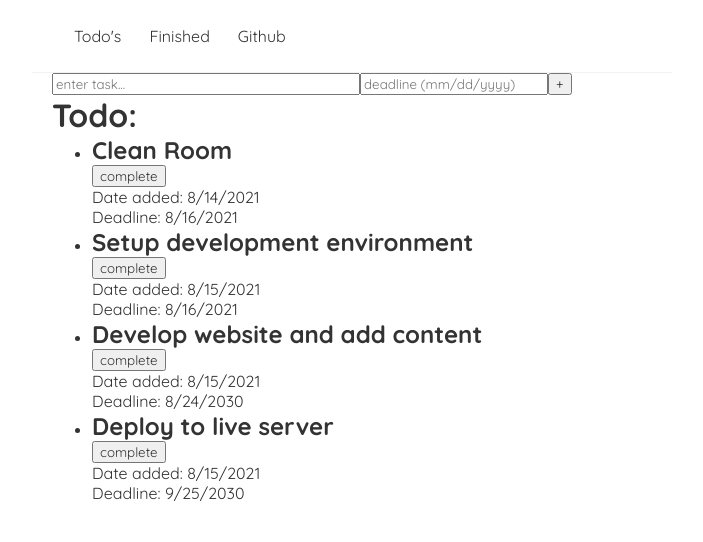
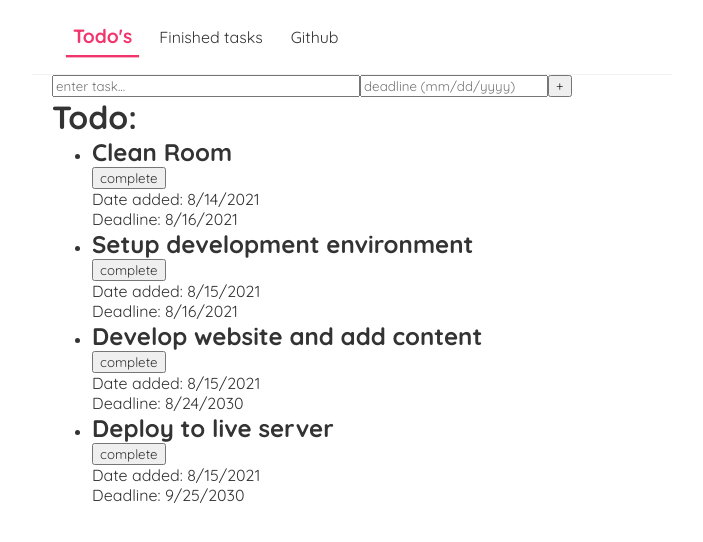
Before and after one commit to enPlace/react-todo-list, a React (Create React App) app: page / in a window 1280 px wide. Shown: the top 542 px of the page, without its empty margins (288-991 px from the left). Built offline with nearby package versions, Linux system fonts and the light colour scheme.

Commit message:
Add tab styling

```diff
--- a/src/App.js
+++ b/src/App.js
@@ -94,7 +94,7 @@ function App() {
 
   return (
     <div className="App">
-      <Navbar handleShowHide = {handleShowHide}></Navbar>
+      <Navbar handleShowHide = {handleShowHide} showHide = {showHide}></Navbar>
       <Todos
         todoList={todoList}
         handleComplete={handleComplete}
--- a/src/Components/Navbar.js
+++ b/src/Components/Navbar.js
@@ -1,17 +1,24 @@
-const Navbar = ({ handleShowHide }) => {
+const Navbar = ({ handleShowHide, showHide }) => {
+  let todoStatus = showHide === "todo" ? "active" : "";
+  let finishedStatus = showHide === "finished" ? "active" : "";
   return (
     <nav className="navbar">
       <div className="links">
-        <p name="todo" onClick={() => handleShowHide("todo")}>
+        <p
+          className={todoStatus}
+          name="todo"
+          onClick={() => handleShowHide("todo")}
+        >
           Todo's
         </p>
         <p
+        className = {finishedStatus}
           name="finished"
           onClick={() => {
             handleShowHide("finished");
           }}
         >
-          Finished
+          Finished tasks
         </p>
         <a
           href="https://github.com/enPlace/react-todo-list"
--- a/src/index.css
+++ b/src/index.css
@@ -17,15 +17,23 @@
 }
 .links{
   display: flex;
+  align-items: center;
 }
 .navbar h1 {
   color: #f1356d;
 }
 
 .navbar p {
-  margin-left: 16px;
+  margin-left: 20px;
   text-decoration: none;
   padding: 6px;
+}
+.navbar p.active {
+  color : #f1356d;
+  transform: scale(1.2);
+  border-bottom: 2px solid #f1356d;
+  font-weight: bold;
+
 }
 .navbar p:hover {
   color: #f1356d;
```
